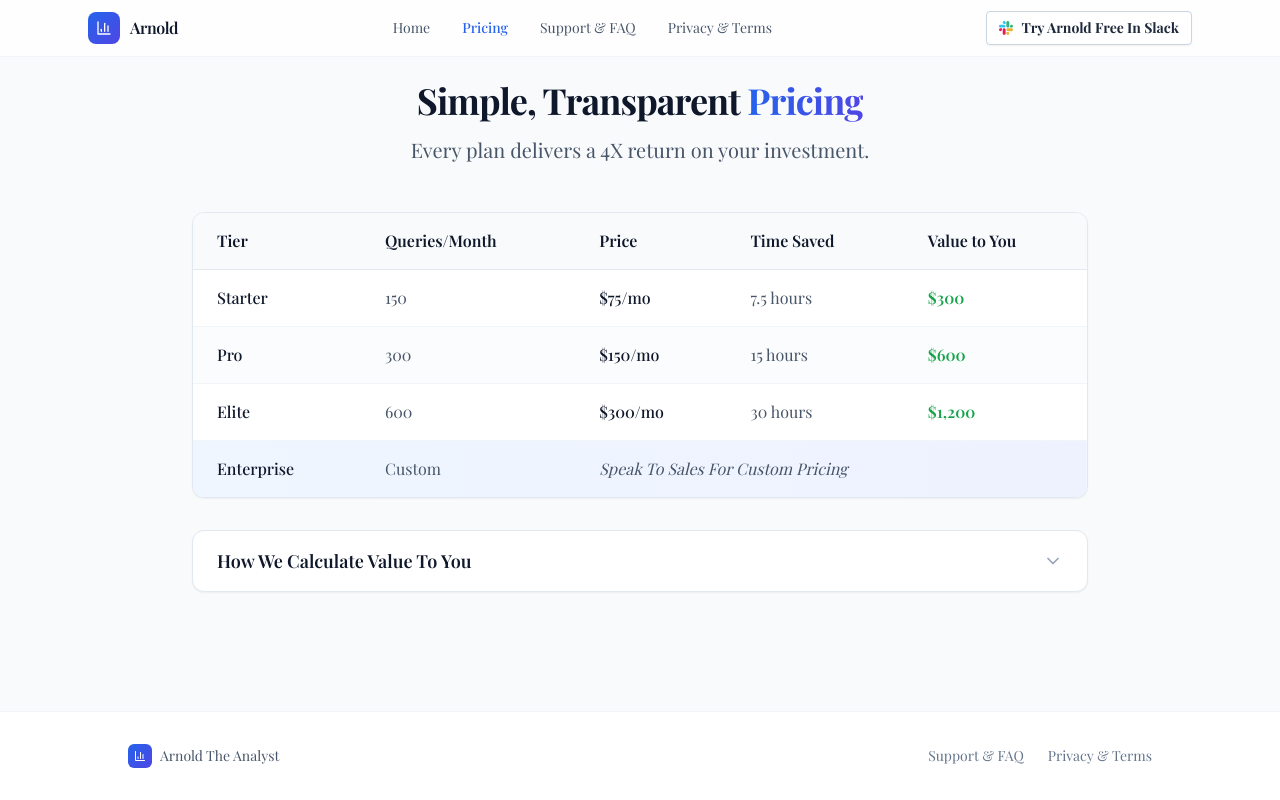
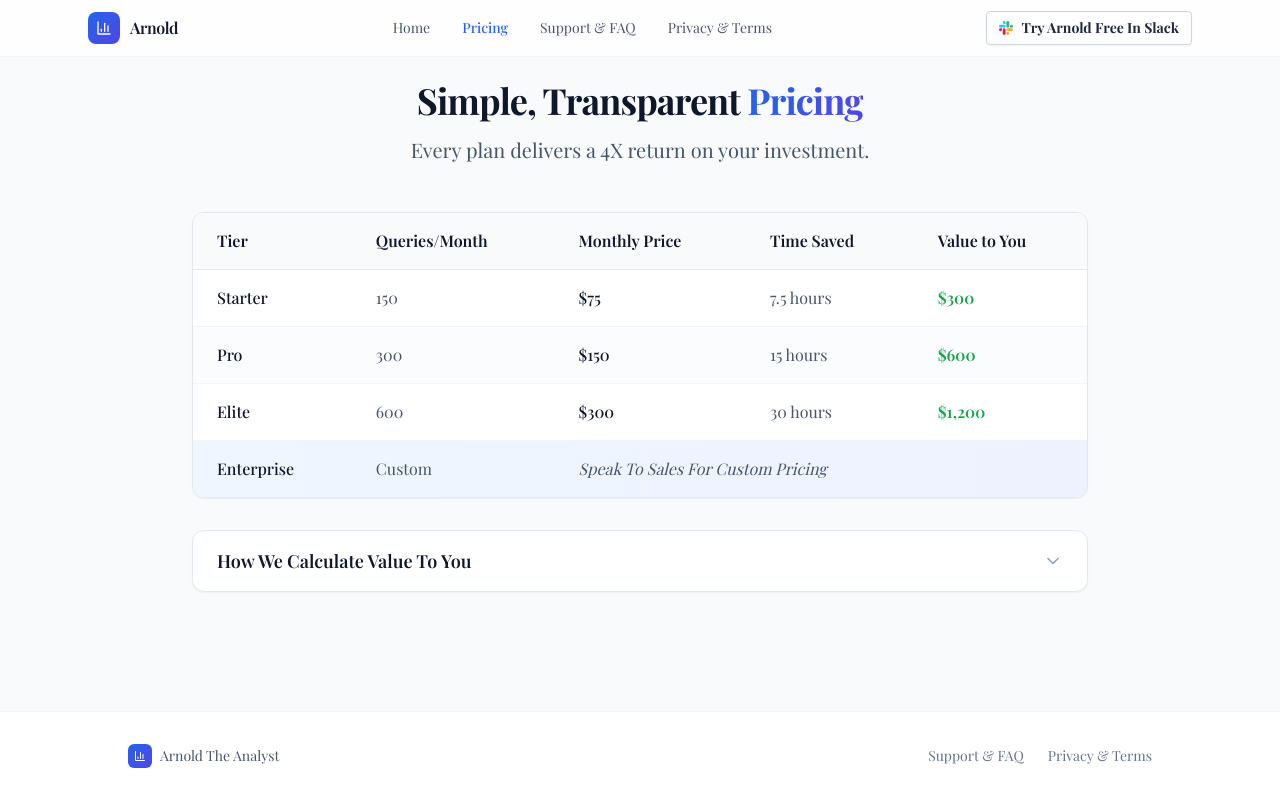
Before and after one commit to McGovs/arnold-the-analyst-frontend-v2-markdown, a React (Vite) app: page /pricing in a window 1280 px wide. Built offline with nearby package versions, Linux system fonts and the light colour scheme; a web font is replaced by a local one.

Commit message:
Update Pricing.tsx

```diff
--- a/src/pages/Pricing.tsx
+++ b/src/pages/Pricing.tsx
@@ -97,7 +97,7 @@ export default function Pricing() {
                     <tr className="bg-slate-50 border-b border-slate-200">
                       <th className="px-6 py-4 text-left text-base font-semibold text-slate-900">Tier</th>
                       <th className="px-6 py-4 text-left text-base font-semibold text-slate-900">Queries/Month</th>
-                      <th className="px-6 py-4 text-left text-base font-semibold text-slate-900">Price</th>
+                      <th className="px-6 py-4 text-left text-base font-semibold text-slate-900">Monthly Price</th>
                       <th className="px-6 py-4 text-left text-base font-semibold text-slate-900">Time Saved</th>
                       <th className="px-6 py-4 text-left text-base font-semibold text-slate-900">Value to You</th>
                     </tr>
@@ -110,7 +110,7 @@ export default function Pricing() {
                       >
                         <td className="px-6 py-4 text-base font-medium text-slate-900">{tier.tier}</td>
                         <td className="px-6 py-4 text-base text-slate-600">{tier.queries}</td>
-                        <td className="px-6 py-4 text-base text-slate-900 font-medium">${tier.price}/mo</td>
+                        <td className="px-6 py-4 text-base text-slate-900 font-medium">${tier.price}</td>
                         <td className="px-6 py-4 text-base text-slate-600">{tier.timeSaved}</td>
                         <td className="px-6 py-4 text-base font-semibold text-green-600">${tier.value.toLocaleString()}</td>
                       </tr>
```
